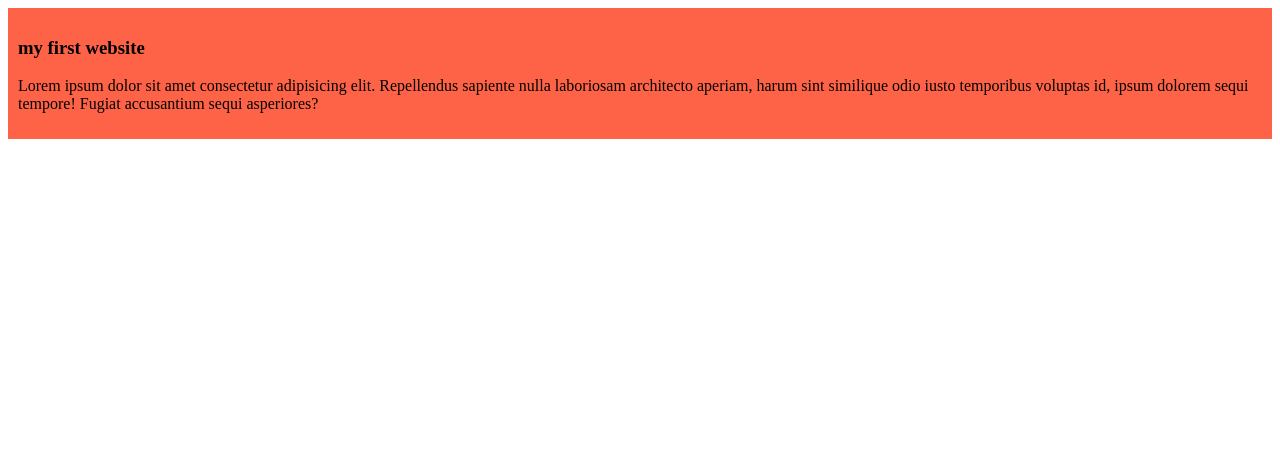
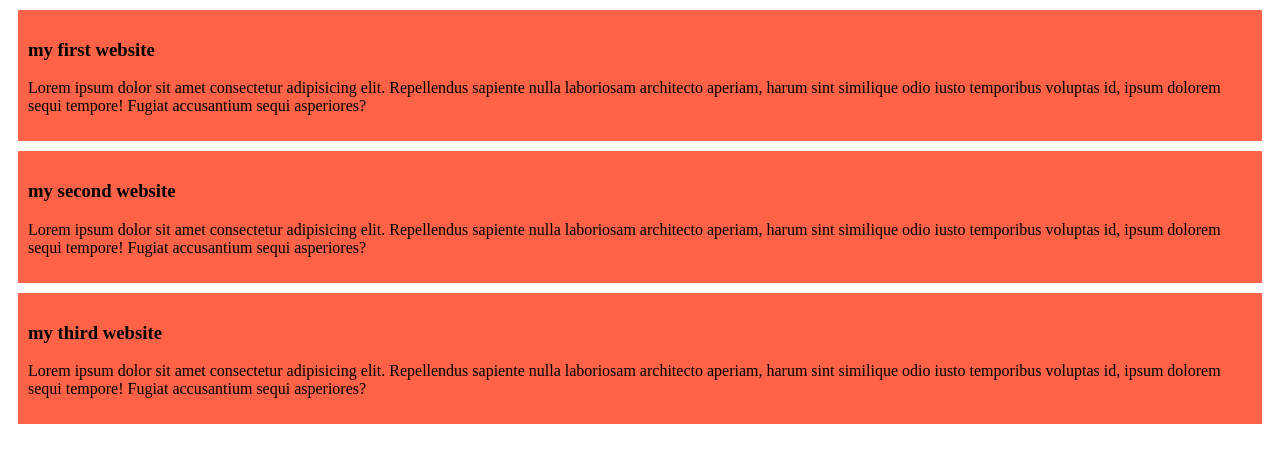
Before and after one commit to jahidur17/my-simple-website, a plain HTML site: page index.html in a window 1280 px wide. Drawn offline with Linux system fonts and the light colour scheme.

Commit message:
added the second website

```diff
--- a/index.html
+++ b/index.html
@@ -11,5 +11,13 @@
         <h3>my first website</h3>
         <p>Lorem ipsum dolor sit amet consectetur adipisicing elit. Repellendus sapiente nulla laboriosam architecto aperiam, harum sint similique odio iusto temporibus voluptas id, ipsum dolorem sequi tempore! Fugiat accusantium sequi asperiores?</p>
     </div>
+    <div>
+        <h3>my second website</h3>
+        <p>Lorem ipsum dolor sit amet consectetur adipisicing elit. Repellendus sapiente nulla laboriosam architecto aperiam, harum sint similique odio iusto temporibus voluptas id, ipsum dolorem sequi tempore! Fugiat accusantium sequi asperiores?</p>
+    </div>
+    <div>
+        <h3>my third website</h3>
+        <p>Lorem ipsum dolor sit amet consectetur adipisicing elit. Repellendus sapiente nulla laboriosam architecto aperiam, harum sint similique odio iusto temporibus voluptas id, ipsum dolorem sequi tempore! Fugiat accusantium sequi asperiores?</p>
+    </div>
 </body>
 </html>
--- a/styles/blog.css
+++ b/styles/blog.css
@@ -1,4 +1,5 @@
 div{
     background-color: tomato;
     padding: 10px;
+    margin: 10px;
 }
```
